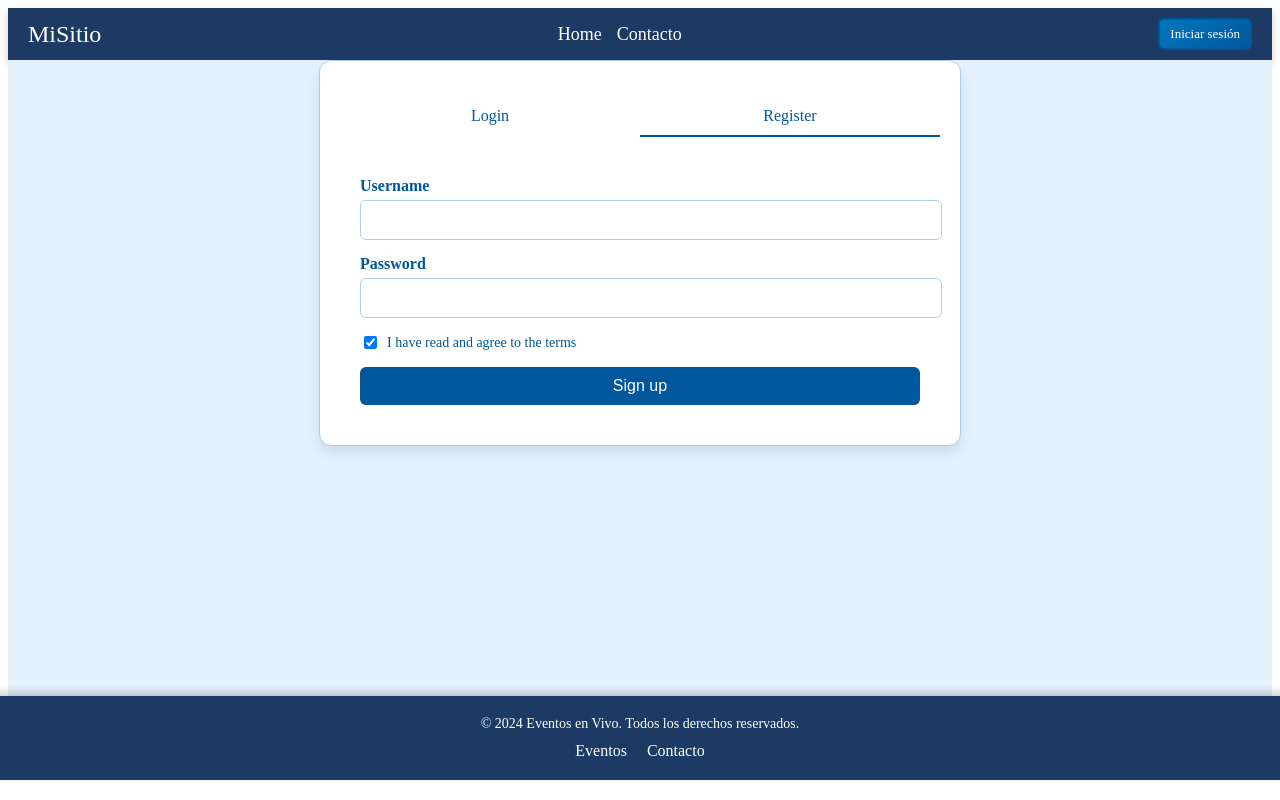
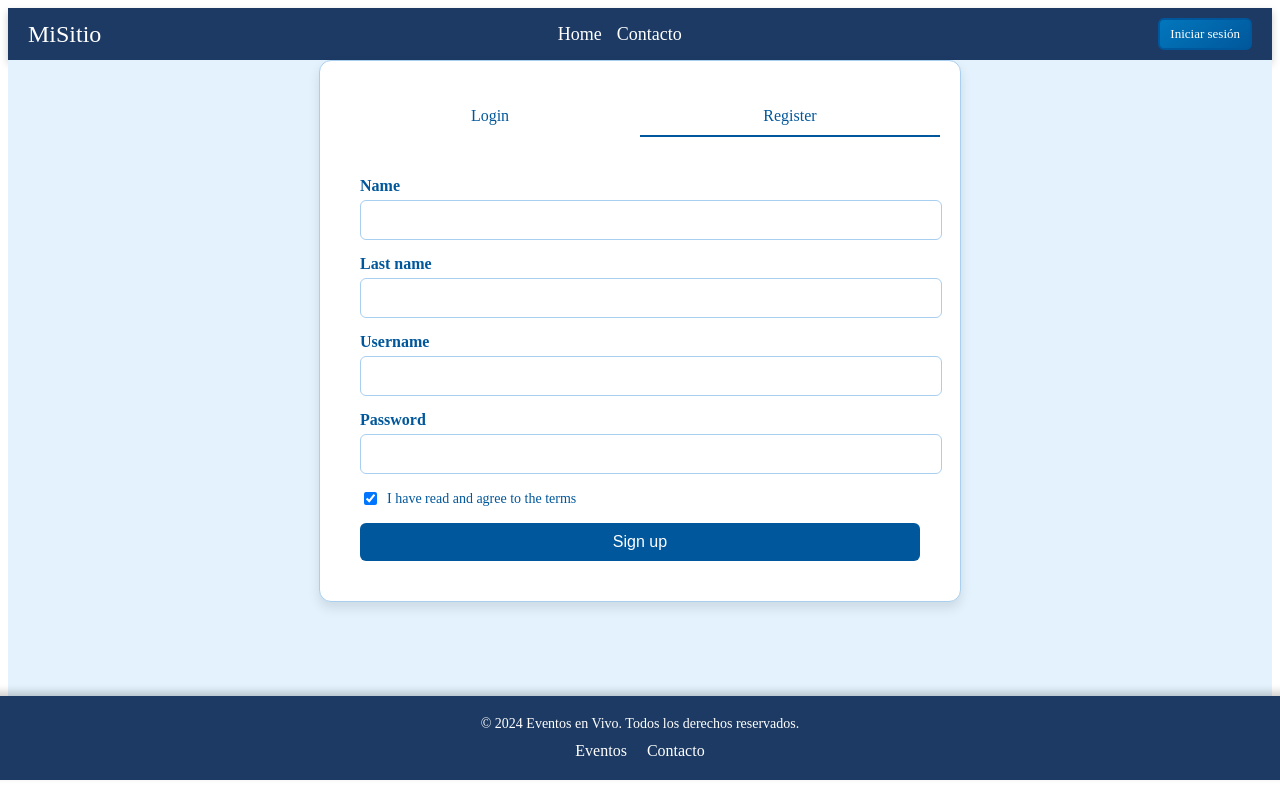
Before and after one commit to AgusPoti/-EFSI-TP9-Eventos, a Next.js app in the folder tp9/: page /LoginForm in a window 1280 px wide. Both pictures are taken after a click on the tab "Register". Built offline with nearby package versions, Linux system fonts and the light colour scheme.

Commit message:
cambiar nav

```diff
--- a/tp9/app/LoginForm/page.js
+++ b/tp9/app/LoginForm/page.js
@@ -15,10 +15,30 @@ export default function LoginForm() {
  const [password, setPassword]= useState("");
  const [first_name, setFirst_name]= useState("");
  const [last_name, setLast_name]= useState("");
-  const handleTabChange = (tab) => {
+  const handleTabChange = async(tab) => {
     setActiveTab(tab);
+    setError(null);
   };
-
+  const handleRegister = async(e) => {
+    e.preventDefault();
+    try {
+      const response = await axios.post("http://localhost:3000/api/user/register", {
+        first_name, last_name, username, password
+      });
+      console.log("response status ", response.status)
+      if (response.status === 201) {
+        const { user, token } = response.data;
+        localStorage.setItem("user", JSON.stringify(user));
+        localStorage.setItem("token", token);
+        router.push(`/`);
+      } else {
+        setError(response.data.message || "Error en el register");
+      }
+    } catch (error) {
+      console.error("Error during register:", error);
+      setError("Error al registrarse");
+    }
+  };
   const handleSubmit = async (e) => {
     e.preventDefault();
     try {
@@ -81,7 +101,7 @@ export default function LoginForm() {
             <div className={styles.formGroup}>
               <label className={styles.formLabel} htmlFor="loginPassword">Password</label>
               <input type="password" id="loginPassword" className={styles.formControl} required
-               onChange={(e) => setPassword(e.target.value)}
+               onChange={(e) => setUsername(e.target.value)}
               />
             </div>
             <button type="submit" className={styles.btnPrimary}>Sign in</button>
@@ -89,7 +109,19 @@ export default function LoginForm() {
         )}
 
         {activeTab === 'register' && (
-          <form onSubmit={handleSubmit} className={styles.form}>
+              <form onSubmit={handleRegister} className={styles.form}>
+              <div className={styles.formGroup}>
+              <label className={styles.formLabel} htmlFor="registerName">Name</label>
+              <input type="text" id="registerName" className={styles.formControl}
+               onChange={(e) => setFirst_name(e.target.value)}
+              />
+            </div>
+            <div className={styles.formGroup}>
+              <label className={styles.formLabel} htmlFor="registerName">Last name</label>
+              <input type="text" id="lastName" className={styles.formControl}
+               onChange={(e) => setLast_name(e.target.value)}
+              />
+            </div>
             <div className={styles.formGroup}>
               <label className={styles.formLabel} htmlFor="registerUsername">Username</label>
               <input type="text" id="registerUsername" className={styles.formControl}
```
